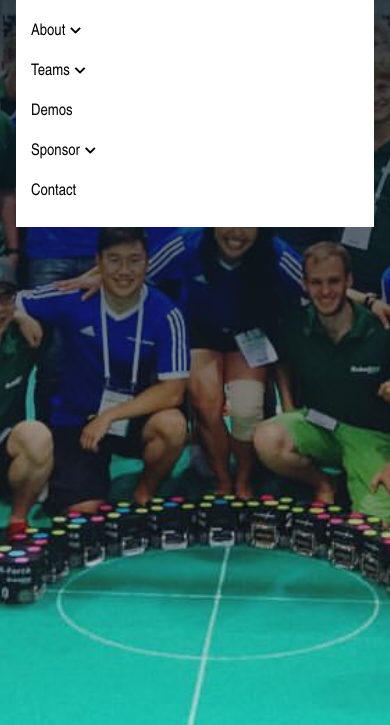
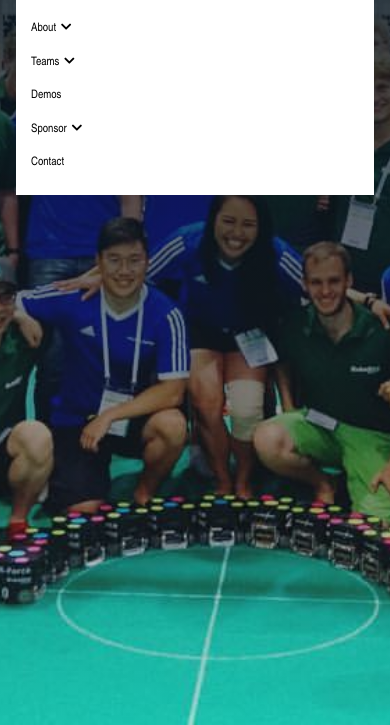
Before and after one commit to ilikerice123/ilikerice123.github.io_OLD, a plain HTML site: page ThunderbotsWebsite/index.html in a window 390 px wide. Both pictures are taken after a click on the button 352 px from the left and 52 px from the top of the page. Shown: the part 119-844 px from the top of the page. Drawn offline with nearby package versions, Linux system fonts and the light colour scheme.

Commit message:
changed menu font size in mobile

```diff
--- a/ThunderbotsWebsite/thunderbots.css
+++ b/ThunderbotsWebsite/thunderbots.css
@@ -151,10 +151,19 @@ br{
         padding-top:3vh;
         padding-bottom:3vh;
     } */
+    .nav-link>i.fas{
+        font-size:3vw;
+    }
+
     #menu #navbarSupportedContent{
         background-color:white;
         padding:15px;
+        font-size:3vw;
     }
+    #menu ul.navbar-nav li.dropdown > .dropdown-menu {
+        font-size:3vw;
+    }
+
     #menu.menu-top #navbarSupportedContent a{
         color:black;
     }
```
Also changed, not shown: ThunderbotsWebsite/index.html (+0 -1 lines).
